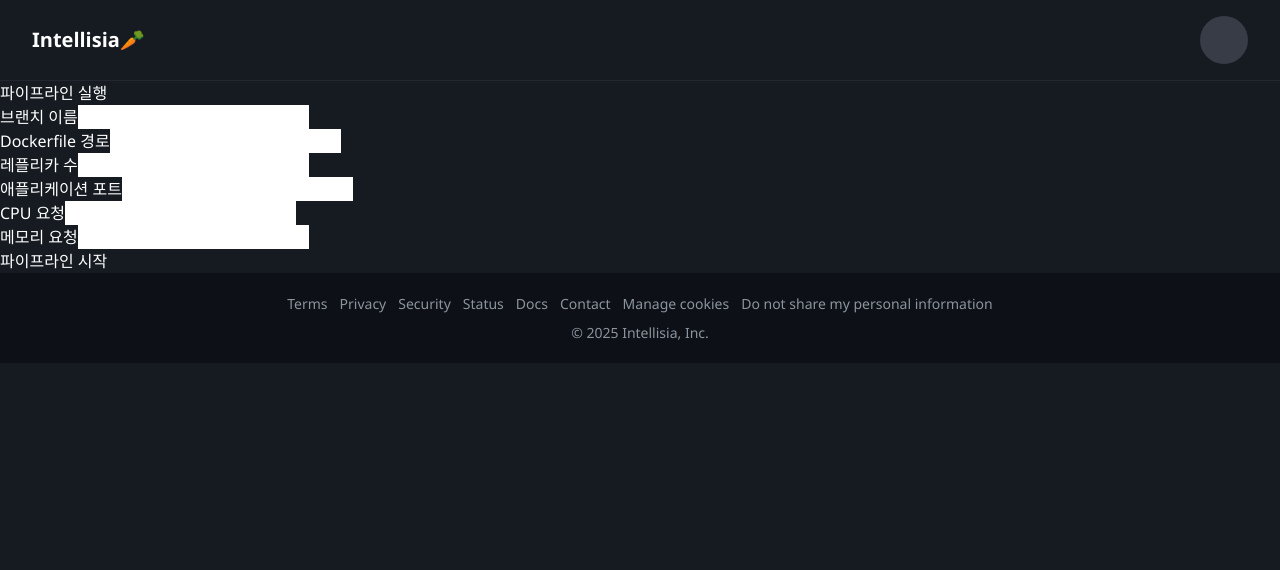
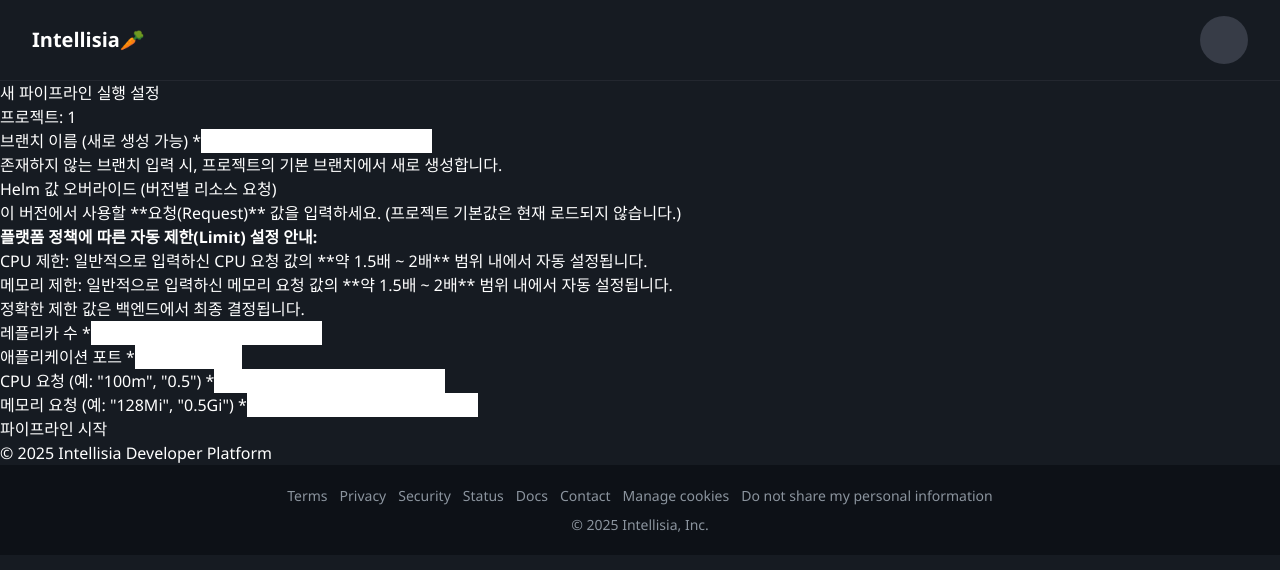
Before and after one commit to GRPC-OK/Intellisia, a Next.js app: page /project/1/prepare-run in a window 1280 px wide. Shown: the top 570 px of the page. Built offline with nearby package versions, Linux system fonts and the light colour scheme.

Commit message:
프론트 페이지 리팩토링 (#140)

```diff
--- a/src/pages/project/[projectName]/prepare-run.tsx
+++ b/src/pages/project/[projectName]/prepare-run.tsx
@@ -1,18 +1,26 @@
 import React, { useState, ChangeEvent, FormEvent, useEffect } from 'react';
 import { useRouter } from 'next/router';
 
+
+// ProjectDetails 인터페이스는 이제 이 페이지에서 직접 사용하지 않거나, 최소한으로 사용됩니다.
+// interface ProjectDetails { ... }
+
+// 폼 입력 값 타입
 interface FormData {
   newBranchName: string;
-  dockerfilePath: string;
+  // applicationName: string; // 삭제됨
+  // dockerfilePath: string; // 삭제됨
   helmReplicaCount: string;
   containerPort: string;
   cpuRequest: string;
   memoryRequest: string;
 }
 
+// 폼 필드별 에러 메시지 타입
 interface FormErrors {
   newBranchName?: string;
-  dockerfilePath?: string;
+  // applicationName?: string; // 삭제됨
+  // dockerfilePath?: string; // 삭제됨
   helmReplicaCount?: string;
   containerPort?: string;
   cpuRequest?: string;
@@ -22,11 +30,18 @@ interface FormErrors {
 
 const PrepareRunPage: React.FC = () => {
   const router = useRouter();
-  const projectName = router.query.projectName as string | undefined;
+
+  const projectNameFromUrl = router.query.projectName as string | undefined;
+
+  // projectDetails 상태는 이제 필수적으로 로드하지 않음
+  // const [projectDetails, setProjectDetails] = useState<ProjectDetails | null>(null);
+  // isDataLoading은 더 이상 details API 로딩을 위한 것이 아님 (초기값 false)
+
 
   const [formData, setFormData] = useState<FormData>({
-    newBranchName: 'main',
-    dockerfilePath: './Dockerfile',
+    newBranchName: 'main', // 기본적인 일반 기본값
+    // applicationName: '',   // useEffect에서 projectNameFromUrl로 채워짐 // 삭제됨
+    // dockerfilePath: './Dockerfile', // 삭제됨
     helmReplicaCount: '1',
     containerPort: '8080',
     cpuRequest: '100m',
@@ -34,52 +49,70 @@ const PrepareRunPage: React.FC = () => {
   });
 
   const [errors, setErrors] = useState<FormErrors>({});
-  const [isLoading, setIsLoading] = useState(false);
-  const [successMessage, setSuccessMessage] = useState('');
+  const [isLoading, setIsLoading] = useState<boolean>(false);
+  const [successMessage, setSuccessMessage] = useState<string>('');
 
   useEffect(() => {
-    if (router.isReady && projectName) {
-      setFormData((prev) => ({
-        ...prev,
-      }));
+    if (router.isReady && !projectNameFromUrl) {
+      setErrors(prev => ({ ...prev, apiError: `프로젝트 이름이 URL에 지정되지 않았습니다.` }));
     }
-  }, [router.isReady, projectName]);
+  }, [router.isReady, projectNameFromUrl]);
 
   const handleChange = (e: ChangeEvent<HTMLInputElement>) => {
     const { name, value } = e.target;
-    setFormData((prev) => ({ ...prev, [name]: value }));
-    setErrors((prev) => ({ ...prev, [name]: undefined, apiError: undefined }));
+    setFormData(prevData => ({ ...prevData, [name]: value }));
+    setErrors(prevErrors => ({ ...prevErrors, [name]: undefined, apiError: undefined }));
     setSuccessMessage('');
   };
 
-  const validateForm = () => {
+  const validateForm = (): boolean => {
     const newErrors: FormErrors = {};
-    if (!formData.newBranchName.trim())
-      newErrors.newBranchName = '브랜치 이름은 필수입니다.';
-    if (!formData.dockerfilePath.trim())
-      newErrors.dockerfilePath = 'Dockerfile 경로는 필수입니다.';
-    if (isNaN(Number(formData.helmReplicaCount)))
-      newErrors.helmReplicaCount = '레플리카 수는 숫자여야 합니다.';
-    if (isNaN(Number(formData.containerPort)))
-      newErrors.containerPort = '포트는 숫자여야 합니다.';
-    if (!formData.cpuRequest.trim())
+    if (!formData.newBranchName.trim()) newErrors.newBranchName = '브랜치 이름은 필수입니다.';
+
+    // applicationName 유효성 검사 삭제됨
+    // if (!formData.applicationName.trim()) newErrors.applicationName = '애플리케이션 이름은 필수입니다.';
+
+    // dockerfilePath 유효성 검사 삭제됨
+    // if (!formData.dockerfilePath.trim()) newErrors.dockerfilePath = 'Dockerfile 경로는 필수입니다.';
+
+    const replicaCount = parseInt(formData.helmReplicaCount, 10);
+    if (isNaN(replicaCount) || replicaCount < 0) newErrors.helmReplicaCount = '레플리카 수는 0 이상의 숫자여야 합니다.';
+    const port = parseInt(formData.containerPort, 10);
+    if (isNaN(port) || port <= 0 || port > 65535) newErrors.containerPort = '유효한 포트 번호(1-65535)를 입력해주세요.';
+
+    const cpuRegex = /^\d+(\.\d+)?m?$|^\d+(\.\d+)?$/;
+    if (!formData.cpuRequest.trim()) {
         newErrors.cpuRequest = 'CPU 요청값은 필수입니다.';
-    if (!formData.memoryRequest.trim())
+    } else if (!cpuRegex.test(formData.cpuRequest.trim())) {
+        newErrors.cpuRequest = '올바른 CPU 형식(예: "100m", "0.5")을 입력해주세요.';
+    }
+    const memoryRegex = /^\d+(\.\d+)?(Ki|Mi|Gi|Ti|Pi|Ei|K|M|G|T|P|E)?$/i;
+    if (!formData.memoryRequest.trim()) {
         newErrors.memoryRequest = '메모리 요청값은 필수입니다.';
+    } else if (!memoryRegex.test(formData.memoryRequest.trim())) {
+        newErrors.memoryRequest = '올바른 메모리 형식(예: "128Mi", "1Gi")을 입력해주세요.';
+    }
     setErrors(newErrors);
     return Object.keys(newErrors).length === 0;
   };
 
   const handleSubmit = async (e: FormEvent<HTMLFormElement>) => {
     e.preventDefault();
-    if (!validateForm() || !projectName) return;
-
+    // projectDetails 의존성 제거, projectNameFromUrl로 대체 또는 applicationName 직접 사용
+    if (!validateForm() || !projectNameFromUrl) { // applicationName 조건 제거
+      if (!projectNameFromUrl) {
+          setErrors(prev => ({ ...prev, apiError: "프로젝트 이름이 URL에 없습니다."}));
+      }
+      return;
+    }
     setIsLoading(true);
-    setErrors({});
     setSuccessMessage('');
+    setErrors(prevErrors => ({...prevErrors, apiError: undefined}));
 
     const payload = {
       branch: formData.newBranchName.trim(),
+      applicationName: projectNameFromUrl, // URL에서 직접 사용
+      dockerfilePath: './Dockerfile', // 하드코딩
       helmValueOverrides: {
         replicaCount: parseInt(formData.helmReplicaCount, 10),
         containerPort: parseInt(formData.containerPort, 10),
@@ -88,101 +121,152 @@ const PrepareRunPage: React.FC = () => {
                 cpu: formData.cpuRequest,
                 memory: formData.memoryRequest,
             },
-        },
+        }
       },
     };
 
+    console.log('백엔드로 전송할 페이로드:', payload);
+
     try {
-      const res = await fetch(`/api/project/${projectName}/start-flow`, {
+      const response = await fetch(`/api/project/${projectNameFromUrl}/versions/initiate-pipeline`, {
         method: 'POST',
         headers: { 'Content-Type': 'application/json' },
         body: JSON.stringify(payload),
       });
+      const responseData = await response.json();
 
-      const data = await res.json();
-      if (!res.ok) {
-        const message =
-          typeof data === 'object' && data !== null && 'message' in data
-            ? String((data as { message?: string }).message)
-            : '파이프라인 시작 실패';
-        setErrors((prev) => ({ ...prev, apiError: message }));
+      if (!response.ok) {
+        const errorMessage = responseData.message || responseData.error || `Error ${response.status}: 파이프라인 시작에 실패했습니다.`;
+        setErrors(prev => ({ ...prev, apiError: errorMessage }));
         return;
       }
 
-      const versionId =
-        typeof data === 'object' && data !== null && 'versionId' in data
-          ? (data as { versionId: number }).versionId
-          : null;
+      setSuccessMessage(responseData.message || `Version ID ${responseData.versionId} (이름: ${responseData.versionName})에 대한 파이프라인이 시작되었습니다!`);
 
-      if (versionId !== null) {
-        setSuccessMessage(`버전 ${versionId} 생성 성공`);
-        router.push(`/project/${projectName}/version/${versionId}`);
-      } else {
-        setErrors((prev) => ({
-          ...prev,
-          apiError: '버전 ID를 가져올 수 없습니다.',
-        }));
-      }
-    } catch (err) {
-      const message = err instanceof Error ? err.message : '요청 실패';
-      setErrors((prev) => ({ ...prev, apiError: message }));
+      const targetUrl = `/project/${projectNameFromUrl}/workflow`;
+      console.log(`성공! 다음 URL로 이동 시도: ${targetUrl}`);
+      router.push(targetUrl);
+
+    } catch (error: unknown) {
+      console.error('파이프라인 시작 API 호출 중 네트워크/자바스크립트 에러:', error);
+      let errorMessage = '파이프라인 시작 요청 중 오류가 발생했습니다.';
+      if (error instanceof Error) errorMessage = error.message;
+      setErrors(prevErrors => ({ ...prevErrors, apiError: errorMessage }));
     } finally {
       setIsLoading(false);
     }
   };
 
-  const renderInput = (
-    name: keyof FormData,
-    label: string,
-    type: 'text' | 'number' = 'text'
-  ) => (
-    <div>
-      <label htmlFor={name} className="block text-sm text-gray-300 mb-1">
-        {label}
-      </label>
-      <input
-        type={type}
-        id={name}
-        name={name}
-        value={formData[name]}
-        onChange={handleChange}
-        className="w-full px-3 py-2 bg-[#010409] border border-[#30363d] rounded-md text-gray-200"
-      />
-      {errors[name] && (
-        <p className="text-sm text-red-500 mt-1">{errors[name]}</p>
-      )}
-    </div>
-  );
+  if (!router.isReady) { // isDataLoading 조건 제거, router.isReady만 확인
+    return <div className="min-h-screen bg-[#0d1117] text-gray-200 flex justify-center items-center"><p>라우터 준비 중...</p></div>;
+  }
+  // projectNameFromUrl이 없으면 오류 메시지 표시
+  if (!projectNameFromUrl) {
+      return <div className="min-h-screen bg-[#0d1117] text-gray-200 flex justify-center items-center"><p className="text-red-400">{errors.apiError || `프로젝트 이름을 URL에서 찾을 수 없습니다. URL 형식을 확인해주세요: /project/[프로젝트이름]/prepare-run`}</p></div>;
+  }
 
   return (
-    <div className="min-h-screen bg-[#0d1117] text-white flex flex-col items-center py-10 px-4">
-      <div className="w-full max-w-2xl p-8 bg-[#161b22] border border-[#30363d] rounded-xl">
-        <h1 className="text-2xl font-bold mb-6">파이프라인 실행</h1>
+    <div className="min-h-screen bg-[#0d1117] text-gray-200 flex flex-col items-center py-10 px-4">
+      <div className="w-full max-w-2xl p-8 bg-[#161b22] shadow-2xl rounded-lg border border-[#30363d]">
+        <div className="mb-8">
+          <h1 className="text-3xl font-bold text-gray-100 mb-1">새 파이프라인 실행 설정</h1>
+          {/* projectDetails.name 대신 formData.applicationName 또는 projectNameFromUrl 사용 */}
+          <p className="text-sm text-gray-400">프로젝트: <span className="font-semibold text-orange-400">{projectNameFromUrl}</span></p>
+          {/* projectDetails.githubUrl은 이제 없으므로, 필요하다면 다른 방식으로 표시하거나 생략 */}
+          {/* <p className="text-xs text-gray-500 truncate">Git Repo: {projectDetails?.githubUrl}</p> */}
+        </div>
 
-        {errors.apiError && (
-          <div className="mb-4 text-red-400">{errors.apiError}</div>
-        )}
-        {successMessage && (
-          <div className="mb-4 text-green-400">{successMessage}</div>
-        )}
+        {errors.apiError && <div className="mb-6 p-3 bg-red-500 bg-opacity-20 border border-red-500 text-red-300 rounded-md text-sm">{errors.apiError}</div>}
+        {successMessage && <div className="mb-6 p-4 bg-green-500 bg-opacity-10 border border-green-500 border-opacity-30 text-green-300 rounded-md text-sm">{successMessage}</div>}
 
         <form onSubmit={handleSubmit} className="space-y-6">
-          {renderInput('newBranchName', '브랜치 이름')}
-          {renderInput('dockerfilePath', 'Dockerfile 경로')}
-          {renderInput('helmReplicaCount', '레플리카 수', 'number')}
-          {renderInput('containerPort', '애플리케이션 포트', 'number')}
-          {renderInput('cpuRequest', 'CPU 요청')}
-          {renderInput('memoryRequest', '메모리 요청')}
+          {/* 브랜치 입력 */}
+          <div>
+            <label htmlFor="newBranchName" className="block text-sm font-medium text-gray-400 mb-1">브랜치 이름 (새로 생성 가능) <span className="text-red-400">*</span></label>
+            <input type="text" name="newBranchName" id="newBranchName" value={formData.newBranchName} onChange={handleChange}
+              className={`w-full px-3 py-2 bg-[#010409] border ${errors.newBranchName ? 'border-red-600' : 'border-[#30363d]'} rounded-md focus:ring-blue-500 focus:border-blue-500 placeholder-gray-500 text-gray-200`}
+              placeholder="예: feature/new-login 또는 main" />
+            {errors.newBranchName && <p className="mt-1 text-xs text-red-400">{errors.newBranchName}</p>}
+            <p className="mt-1 text-xs text-gray-500">존재하지 않는 브랜치 입력 시, 프로젝트의 기본 브랜치에서 새로 생성합니다.</p>
+          </div>
 
-          <button
-            type="submit"
-            disabled={isLoading}
-            className="w-full py-2 px-4 rounded-md bg-blue-600 hover:bg-blue-700 disabled:opacity-50"
+          {/* 애플리케이션 이름 (URL의 projectNameFromUrl로 고정, 수정 불가) - 삭제됨 */}
+          {/* <div>
+            <label htmlFor="applicationName" className="block text-sm font-medium text-gray-400 mb-1">애플리케이션 이름</label>
+            <input
+              type="text" name="applicationName" id="applicationName"
+              value={formData.applicationName} // useEffect에서 projectNameFromUrl로 설정됨
+              readOnly // 수정 불가
+              className="w-full px-3 py-2 bg-[#0d1117] border border-[#30363d] rounded-md text-gray-400 cursor-not-allowed"
+            />
+             <p className="mt-1 text-xs text-gray-500">애플리케이션 이름은 URL의 프로젝트 식별자로 자동 설정됩니다.</p>
+          </div> */}
+
+          {/* Dockerfile 경로 - 삭제됨 */}
+          {/* <div>
+            <label htmlFor="dockerfilePath" className="block text-sm font-medium text-gray-400 mb-1">Dockerfile 경로 <span className="text-red-400">*</span></label>
+            <input type="text" name="dockerfilePath" id="dockerfilePath" value={formData.dockerfilePath} onChange={handleChange}
+              className={`w-full px-3 py-2 bg-[#010409] border ${errors.dockerfilePath ? 'border-red-600' : 'border-[#30363d]'} rounded-md focus:ring-blue-500 focus:border-blue-500 placeholder-gray-500 text-gray-200`} />
+            {errors.dockerfilePath && <p className="mt-1 text-xs text-red-400">{errors.dockerfilePath}</p>}
+          </div> */}
+
+          <fieldset className="space-y-6 pt-6 border-t border-[#30363d]">
+            <legend className="text-lg font-semibold text-gray-300 mb-3">Helm 값 오버라이드 (버전별 리소스 요청)</legend>
+            <div className="text-xs text-gray-500 space-y-2">
+              <p>
+                이 버전에서 사용할 **요청(Request)** 값을 입력하세요. (프로젝트 기본값은 현재 로드되지 않습니다.)
+              </p>
+              <div>
+                <strong className="text-orange-300 block">플랫폼 정책에 따른 자동 제한(Limit) 설정 안내:</strong>
+                <ul className="list-disc list-inside pl-2 mt-1 text-gray-400 space-y-0.5">
+                  <li>CPU 제한: 일반적으로 입력하신 CPU 요청 값의 **약 1.5배 ~ 2배** 범위 내에서 자동 설정됩니다.</li>
+                  <li>메모리 제한: 일반적으로 입력하신 메모리 요청 값의 **약 1.5배 ~ 2배** 범위 내에서 자동 설정됩니다.</li>
+                </ul>
+                <p className="mt-1">정확한 제한 값은 백엔드에서 최종 결정됩니다.</p>
+              </div>
+            </div>
+            {/* 레플리카 수 */}
+            <div>
+              <label htmlFor="helmReplicaCount" className="block text-sm font-medium text-gray-400 mb-1">레플리카 수 <span className="text-red-400">*</span></label>
+              <input type="number" name="helmReplicaCount" id="helmReplicaCount" value={formData.helmReplicaCount} onChange={handleChange} min="0"
+                className={`w-full px-3 py-2 bg-[#010409] border ${errors.helmReplicaCount ? 'border-red-600' : 'border-[#30363d]'} rounded-md focus:ring-blue-500 focus:border-blue-500 text-gray-200`} />
+              {errors.helmReplicaCount && <p className="mt-1 text-xs text-red-400">{errors.helmReplicaCount}</p>}
+            </div>
+            {/* 애플리케이션 포트 */}
+            <div>
+              <label htmlFor="containerPort" className="block text-sm font-medium text-gray-400 mb-1">애플리케이션 포트 <span className="text-red-400">*</span></label>
+              <input type="number" name="containerPort" id="containerPort" value={formData.containerPort} onChange={handleChange} min="1" max="65535"
+                className={`w-full px-3 py-2 bg-[#010409] border ${errors.containerPort ? 'border-red-600' : 'border-[#30363d]'} rounded-md focus:ring-blue-500 focus:border-blue-500 text-gray-200`} />
+              {errors.containerPort && <p className="mt-1 text-xs text-red-400">{errors.containerPort}</p>}
+            </div>
+            {/* CPU 요청 */}
+            <div>
+              <label htmlFor="cpuRequest" className="block text-sm font-medium text-gray-400 mb-1">CPU 요청 (예: &quot;100m&quot;, &quot;0.5&quot;) <span className="text-red-400">*</span></label>
+              <input type="text" name="cpuRequest" id="cpuRequest" value={formData.cpuRequest} onChange={handleChange}
+                className={`w-full px-3 py-2 bg-[#010409] border ${errors.cpuRequest ? 'border-red-600' : 'border-[#30363d]'} rounded-md focus:ring-blue-500 focus:border-blue-500 text-gray-200`} />
+              {errors.cpuRequest && <p className="mt-1 text-xs text-red-400">{errors.cpuRequest}</p>}
+            </div>
+            {/* 메모리 요청 */}
+            <div>
+              <label htmlFor="memoryRequest" className="block text-sm font-medium text-gray-400 mb-1">메모리 요청 (예: &quot;128Mi&quot;, &quot;0.5Gi&quot;) <span className="text-red-400">*</span></label>
+              <input type="text" name="memoryRequest" id="memoryRequest" value={formData.memoryRequest} onChange={handleChange}
+                className={`w-full px-3 py-2 bg-[#010409] border ${errors.memoryRequest ? 'border-red-600' : 'border-[#30363d]'} rounded-md focus:ring-blue-500 focus:border-blue-500 text-gray-200`} />
+              {errors.memoryRequest && <p className="mt-1 text-xs text-red-400">{errors.memoryRequest}</p>}
+            </div>
+          </fieldset>
+
+          <div className="pt-6">
+            <button type="submit" disabled={isLoading}
+              className="w-full flex justify-center py-2.5 px-4 border border-transparent rounded-md shadow-sm text-sm font-medium text-white bg-blue-600 hover:bg-blue-700 focus:outline-none focus:ring-2 focus:ring-offset-2 focus:ring-offset-gray-800 focus:ring-blue-500 disabled:opacity-60 disabled:cursor-not-allowed"
             >
-            {isLoading ? '처리 중...' : '파이프라인 시작'}
+              {isLoading ? '파이프라인 시작 중...' : '파이프라인 시작'}
             </button>
+          </div>
         </form>
       </div>
+      <footer className="mt-12 text-center text-sm text-gray-500">
+        <p>&copy; {new Date().getFullYear()} Intellisia Developer Platform</p>
+      </footer>
     </div>
   );
 };
```
Also changed, not shown: src/pages/create-project.tsx (+29 -27 lines). Lines whose indentation alone changed are shown as unchanged.
